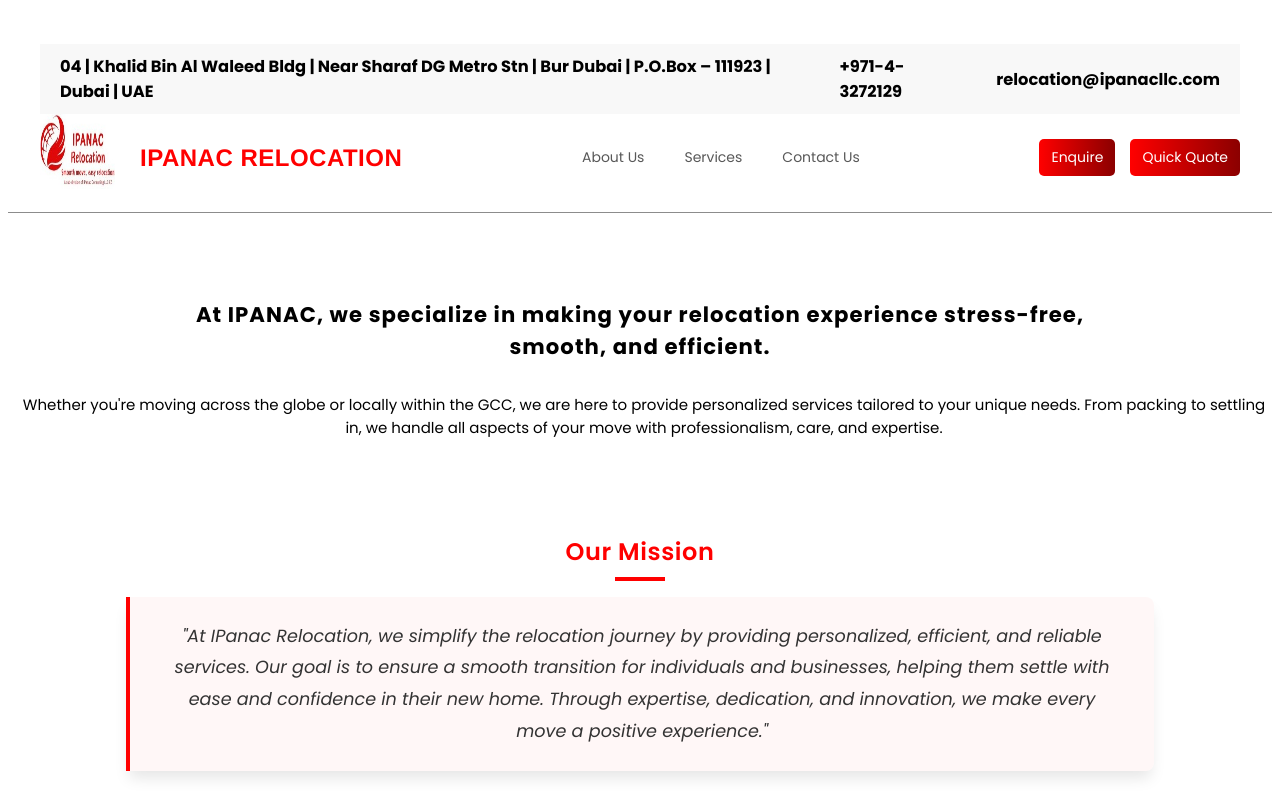
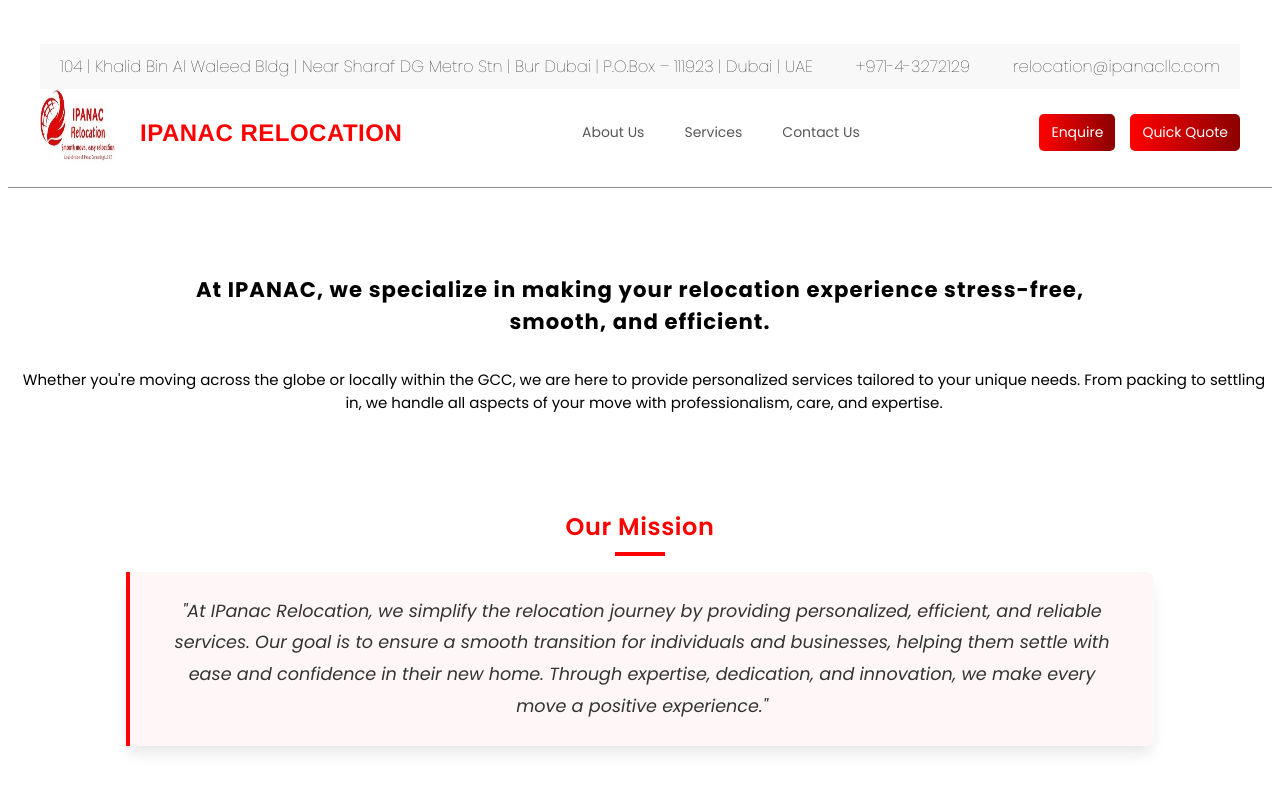
Before and after one commit to Mir-pes/ipanac-1, a React (Vite) app: page / in a window 1280 px wide. Shown: the top 800 px of the page. Built offline with nearby package versions, Linux system fonts and the light colour scheme.

Commit message:
Update navbar.jsx

```diff
--- a/src/navbar.jsx
+++ b/src/navbar.jsx
@@ -18,9 +18,9 @@ function Navbar() {
             <div className="container">
                 {/* Contact Info Section */}
                 <div className="contact-info">
-                    <span className="address"><b>04 | Khalid Bin Al Waleed Bldg | Near Sharaf DG Metro Stn | Bur Dubai | P.O.Box – 111923 | Dubai | UAE</b></span>
-                    <span className="phone"><b>+971-4-3272129</b></span>
-                    <span className="emailid"><b>relocation@ipanacllc.com</b></span>
+                    <span className="address">104 | Khalid Bin Al Waleed Bldg | Near Sharaf DG Metro Stn | Bur Dubai | P.O.Box – 111923 | Dubai | UAE</span>
+                    <span className="phone">+971-4-3272129</span>
+                    <span className="emailid">relocation@ipanacllc.com</span>
                 </div>
 
                 {/* Navbar Content */}
```
